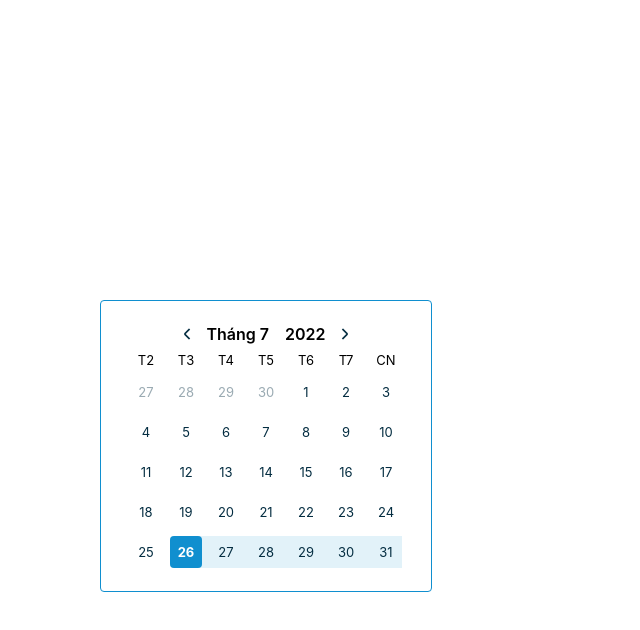
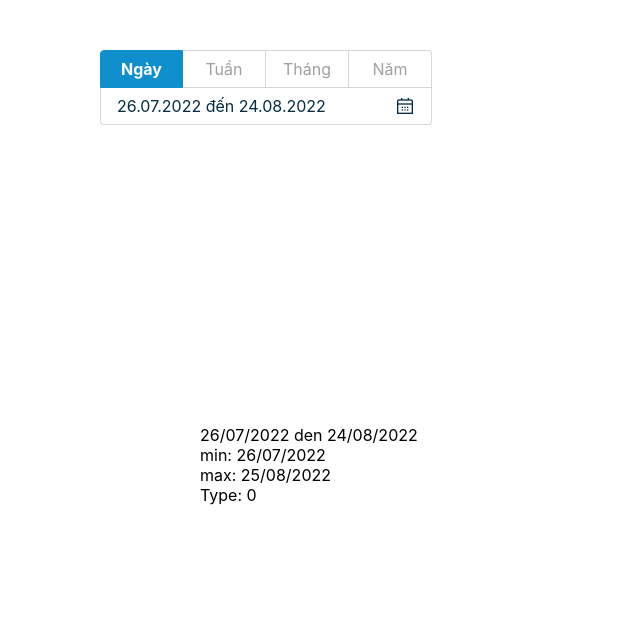
Before and after one commit to vhungitm/date-range, a React (Create React App) app: page / in a window 1280 px wide. Shown: the top 630 px of the page, without its empty margins (0-640 px from the left). Built offline with nearby package versions, Linux system fonts and the light colour scheme.

Commit message:
Update background color

```diff
--- a/src/App.js
+++ b/src/App.js
@@ -15,9 +15,9 @@ const App = () => {
 		<div style={{ margin: '50px 100px' }}>
 			<DateRange
 				value={value}
-				showHeader={false}
-				showControl={false}
-				alwaysShowWrapper={true}
+				// showHeader={false}
+				// showControl={false}
+				// alwaysShowWrapper={true}
 				handleChangeValue={setValue}
 				type={type}
 				handleChangeType={setType}
--- a/src/components/DateRange/index.scss
+++ b/src/components/DateRange/index.scss
@@ -59,6 +59,7 @@
 		border: 1px solid #d9d6d6;
 		border-top: unset;
 		padding: 8px 16px;
+		background: white;
 		cursor: pointer;
 
 		.date-range-control-value {
```
